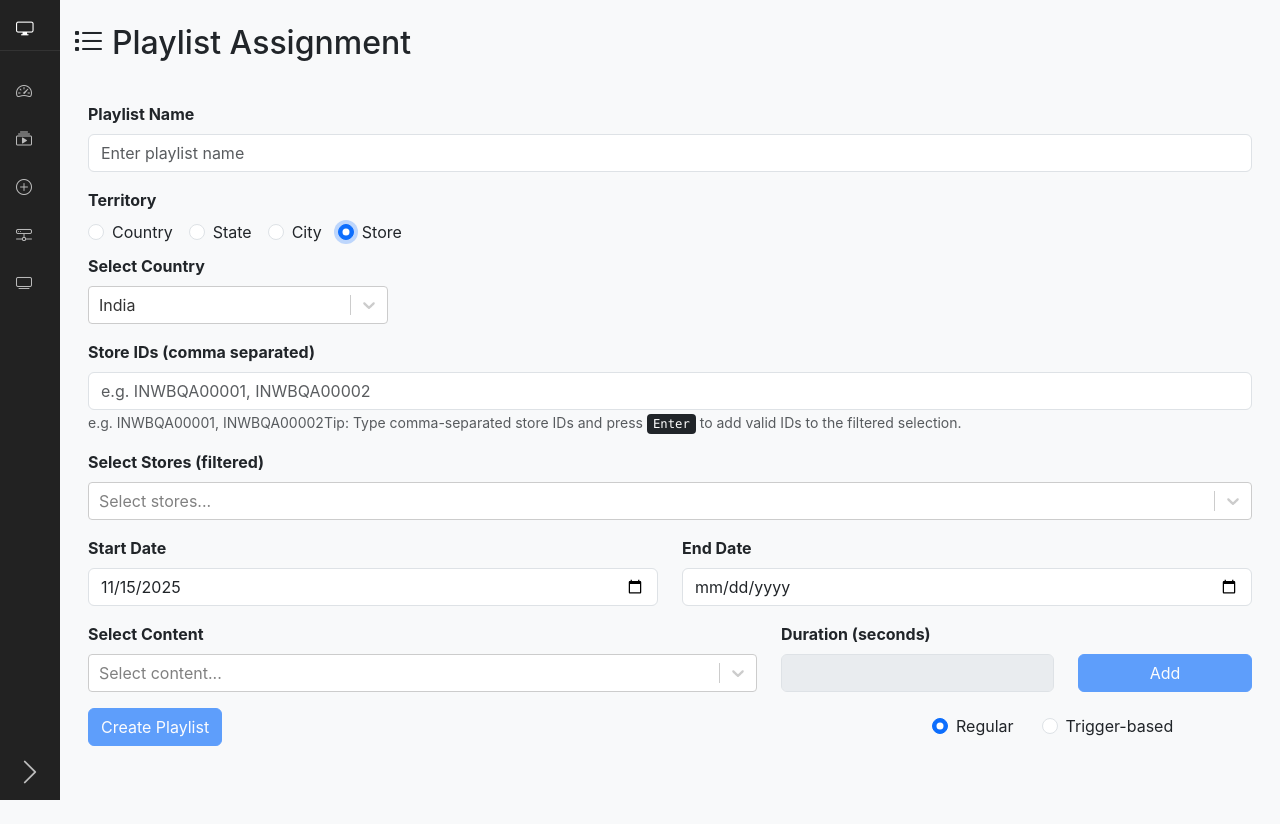
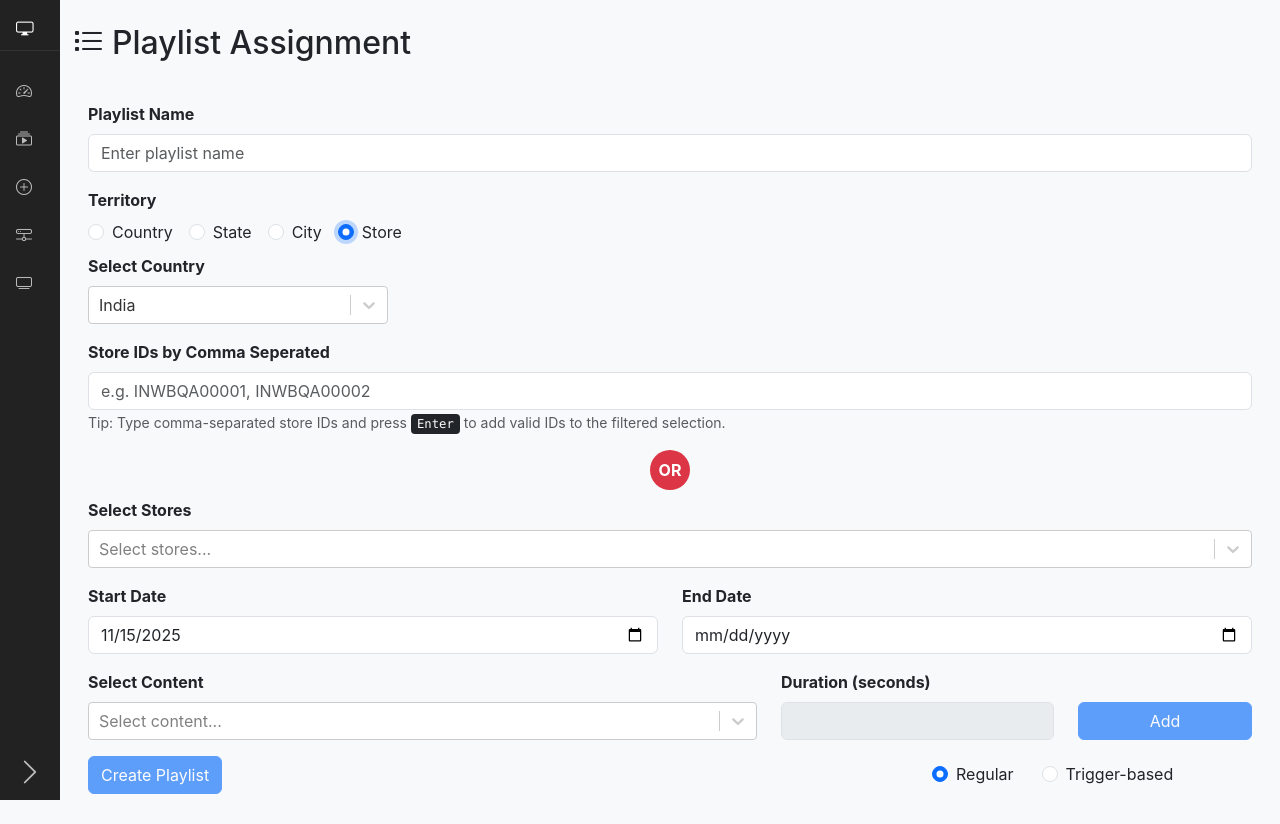
Before and after one commit to VardhanRangineni/Ad-Console, a React (Create React App) app: page /assign in a window 1280 px wide. Both pictures are taken after a click on the radio button "Store". Built offline with nearby package versions, Linux system fonts and the light colour scheme.

Commit message:
Update AssignContent.jsx

```diff
--- a/src/pages/AssignContent/AssignContent.jsx
+++ b/src/pages/AssignContent/AssignContent.jsx
@@ -464,7 +464,7 @@ function AssignContent() {
 								<>
 									{/* Show store selection directly for 'store' territory: no state/city selectors */}
 									<Form.Group className="mb-3" style={{ position: 'relative' }}>
-										<Form.Label style={{ fontWeight: 'bold' }}>Store IDs (comma separated)</Form.Label>
+										<Form.Label style={{ fontWeight: 'bold' }}>Store IDs by Comma Seperated</Form.Label>
 										<Form.Control
 											type="text"
 											value={storeIdInputText}
@@ -505,7 +505,6 @@ function AssignContent() {
 											placeholder="e.g. INWBQA00001, INWBQA00002"
 											disabled={isReadOnly}
 										/>
-										<Form.Text className="text-muted">e.g. INWBQA00001, INWBQA00002</Form.Text>
 										<Form.Text className="text-muted">Tip: Type comma-separated store IDs and press <kbd>Enter</kbd> to add valid IDs to the filtered selection.</Form.Text>
 										{showStoreIdsAddAlert && (
 											<Alert variant="success" className="mt-2 py-1">Added {addedStoreIdsCount} store ID(s)</Alert>
@@ -514,8 +513,20 @@ function AssignContent() {
 											<Alert variant="danger" className="mt-2 py-1">Invalid store ID(s): {invalidStoreIds.join(', ')}</Alert>
 										)}
 									</Form.Group>
+
+										<div className="d-flex justify-content-center my-2" style={{ width: '100%' }}>
+											<div
+												role="separator"
+												aria-label="or"
+												className="rounded-circle d-flex align-items-center justify-content-center bg-danger text-white"
+												style={{ width: 40, height: 40, fontWeight: 700 }}
+											>
+												OR
+											</div>
+										</div>
+
 									<Form.Group className="mb-3" style={{ position: 'relative' }}>
-										<Form.Label style={{ fontWeight: 'bold' }}>Select Stores (filtered)</Form.Label>
+										<Form.Label style={{ fontWeight: 'bold' }}>Select Stores</Form.Label>
 										<AsyncSelect
 											isMulti
 											cacheOptions
```
